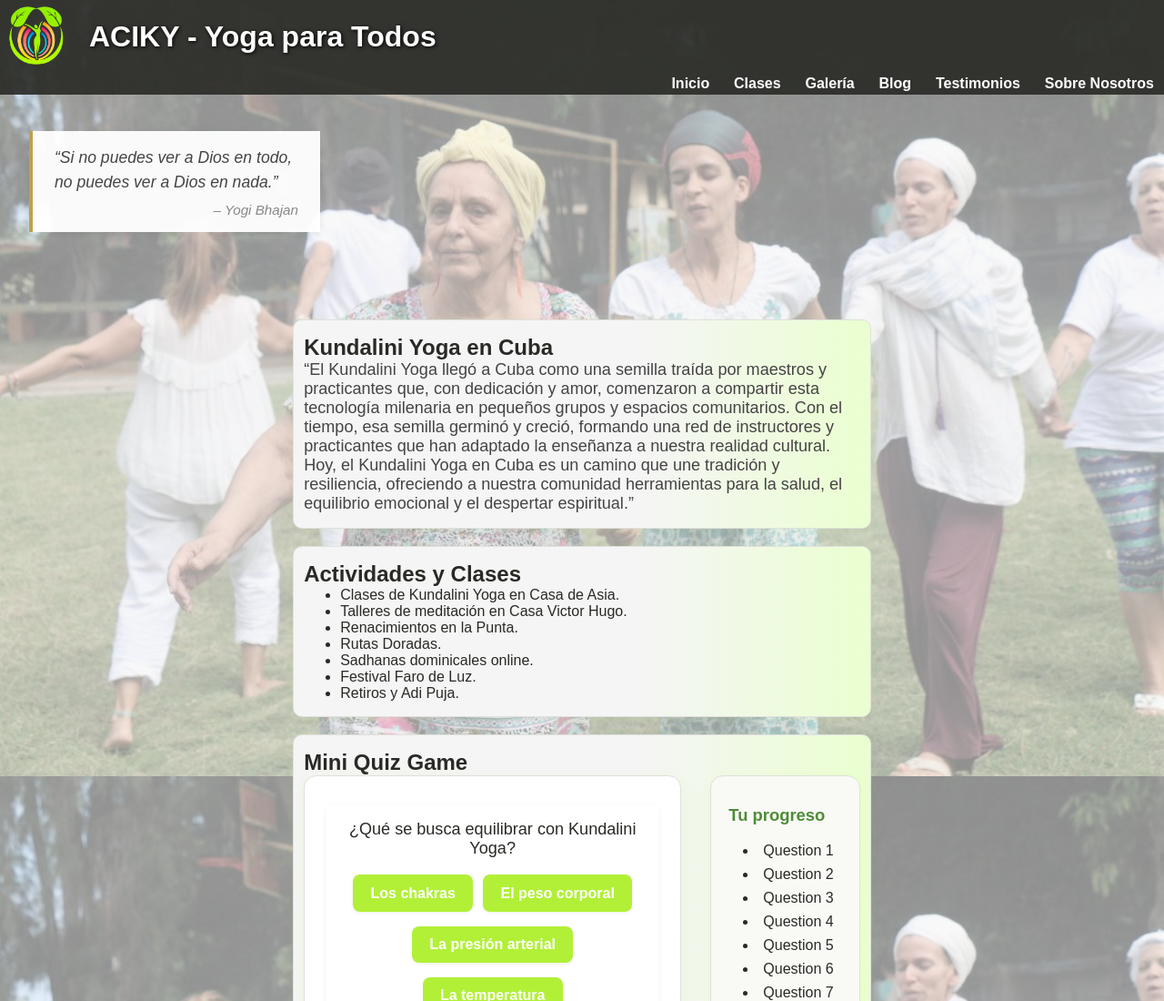
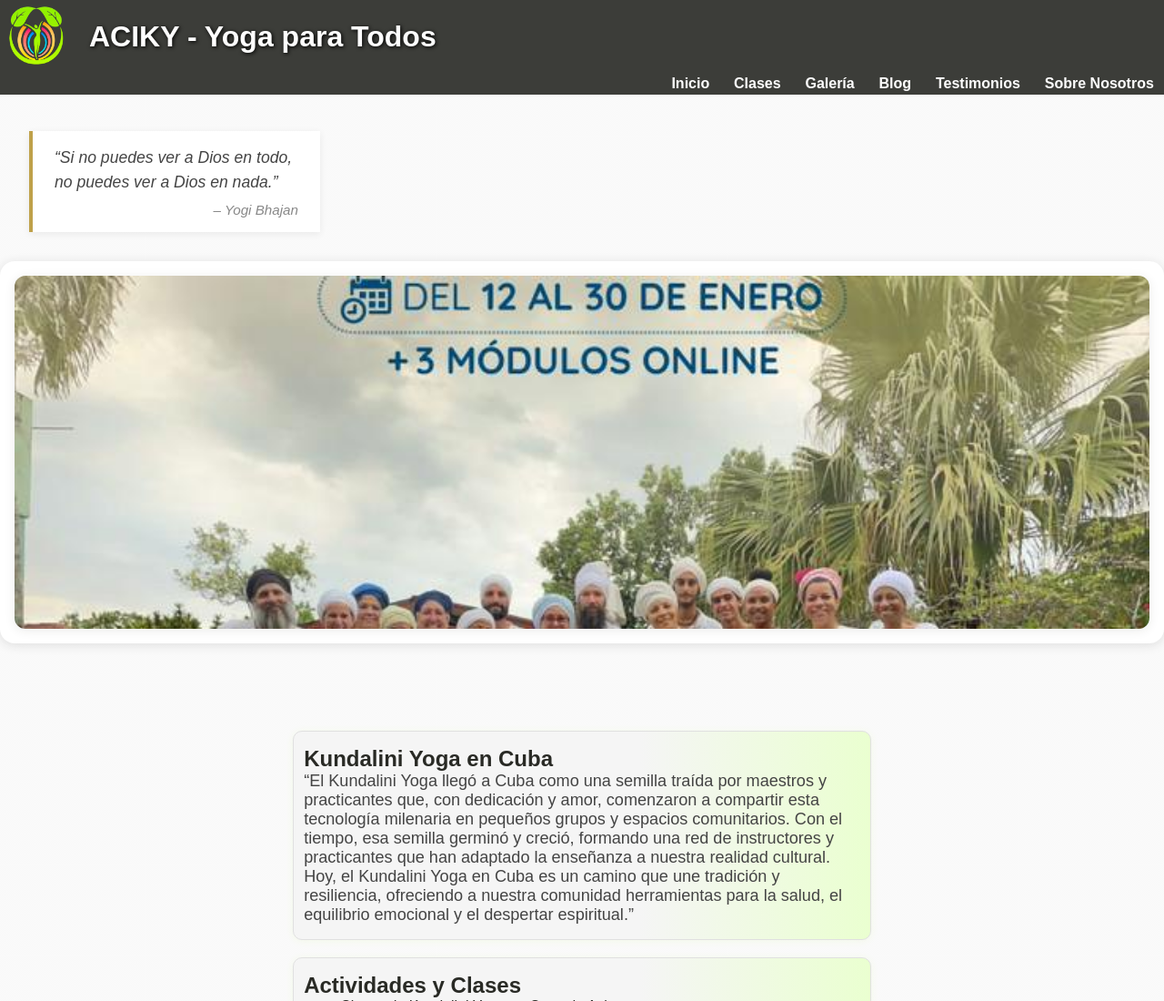
Before and after one commit to camachoeng/ACIKY, a plain HTML site: page index.html in a window 1280 px wide. Shown: the top 1100 px of the page at 91% size. Drawn offline with Linux system fonts and the light colour scheme.

Commit message:
new slide homepage

```diff
--- a/index.html
+++ b/index.html
@@ -9,6 +9,14 @@
 </head>
 <body class="index-bg">
     <!-- Header will be inserted by common.js -->
+    <!-- Promo Slider Section -->
+    <section id="promo-slider" class="promo-slider">
+        <div class="promo-images">
+            <img src="images/promos/WhatsApp Image 2025-07-28 at 06.04.33_fb129585.jpg" alt="Promo 1" class="promo-slide active">
+            <img src="images/promos/WhatsApp Image 2025-08-18 at 08.11.00_1b396e3b.jpg" alt="Promo 2" class="promo-slide">
+            <img src="images/promos/WhatsApp Image 2025-09-09 at 13.08.10_1f2c870b.jpg" alt="Promo 3" class="promo-slide">
+        </div>
+    </section>
     <main>
         <section class="blog-intro">
             <h2>Kundalini Yoga en Cuba</h2>
--- a/js/common.js
+++ b/js/common.js
@@ -29,6 +29,16 @@ document.addEventListener('DOMContentLoaded', function() {
     `;
     document.body.insertBefore(header, document.body.firstChild);
 
+    // Promo slider logic (homepage only)
+    if (document.getElementById('promo-slider')) {
+        const slides = document.querySelectorAll('.promo-slide');
+        let current = 0;
+        setInterval(() => {
+            slides[current].classList.remove('active');
+            current = (current + 1) % slides.length;
+            slides[current].classList.add('active');
+        }, 3000);
+    }
     // Nav below header, inside a scrollable div
     const navScroll = document.createElement('div');
     navScroll.className = 'nav-scroll';
--- a/style.css
+++ b/style.css
@@ -1,3 +1,88 @@
+/* --- Promo Slider Styles --- */
+
+
+@media (min-width: 900px) {
+    .promo-slider {
+        position: relative;
+        left: 50%;
+        transform: translateX(-50%);
+        width: 100vw;
+        height: 420px;
+        aspect-ratio: 16/5;
+        border-radius: 0;
+        margin: 0 auto 2em auto;
+        box-shadow: 0 2px 12px rgba(41,42,37,0.13);
+        overflow: visible;
+    }
+    .promo-images {
+        position: relative;
+        width: 100vw;
+        height: 420px;
+        display: flex;
+        align-items: center;
+        justify-content: center;
+    }
+    .promo-slide {
+        position: absolute;
+        left: 0;
+        top: 0;
+        width: 100vw;
+        height: 420px;
+        object-fit: cover;
+        border-radius: 0;
+        box-shadow: 0 2px 12px rgba(41,42,37,0.09);
+        opacity: 0;
+        transition: opacity 0.7s ease;
+    }
+    .promo-slide.active {
+        opacity: 1;
+        z-index: 2;
+    }
+}
+.promo-slider {
+    width: 100%;
+    aspect-ratio: 16/9;
+    overflow: hidden;
+    position: relative;
+    background: #fff;
+    box-shadow: 0 2px 12px rgba(41,42,37,0.13);
+    border-radius: 16px;
+    display: flex;
+    align-items: center;
+    justify-content: center;
+    margin-left: calc(-50vw + 50%);
+    margin-right: 0;
+    margin-top: 0;
+    margin-bottom: 2em;
+    max-width: none;
+}
+.promo-images {
+    width: 100%;
+    height: 100%;
+    position: relative;
+    display: flex;
+    align-items: center;
+    justify-content: center;
+}
+.promo-slide {
+    position: absolute;
+    left: 0;
+    top: 0;
+    width: 100%;
+    height: 100%;
+    object-fit: cover;
+    opacity: 0;
+    transition: opacity 0.7s ease;
+    border-radius: 16px;
+    box-shadow: 0 2px 12px rgba(41,42,37,0.13);
+    transition: opacity 0.7s ease;
+    border-radius: 12px;
+    box-shadow: 0 2px 12px rgba(41,42,37,0.09);
+}
+.promo-slide.active {
+    opacity: 1;
+    z-index: 2;
+}
 
 /* Simple modern social media links styling with icons */
 .social-media {
@@ -431,7 +516,7 @@ html, body {
 }
 
 .multi-img-caption {
-    padding: 2.45rem 2rem;
+        min-height: 220px;
     margin-bottom: -5rem;
     margin-left: -2.5rem;
     width: 180px;
@@ -607,7 +692,7 @@ html, body {
 }
 
 body {
-    background: linear-gradient(rgba(245,245,245,0.55), rgba(245,245,245,0.55)), url('images/screen.jpg') no-repeat center center fixed;
+    background: linear-gradient(rgba(245,245,245,0.55), rgba(245,245,245,0.55));
     background-size: cover;
     font-family: Arial, sans-serif;
     margin: 0;
```
Also changed, not shown: images/promos/WhatsApp Image 2025-07-28 at 06.04.33_fb129585.jpg (added), images/promos/WhatsApp Image 2025-08-18 at 08.11.00_1b396e3b.jpg (added), images/promos/WhatsApp Image 2025-09-09 at 13.08.10_1f2c870b.jpg (added).
